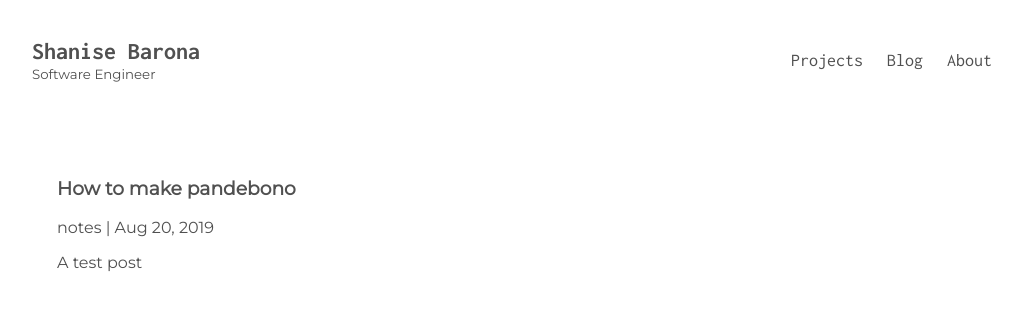
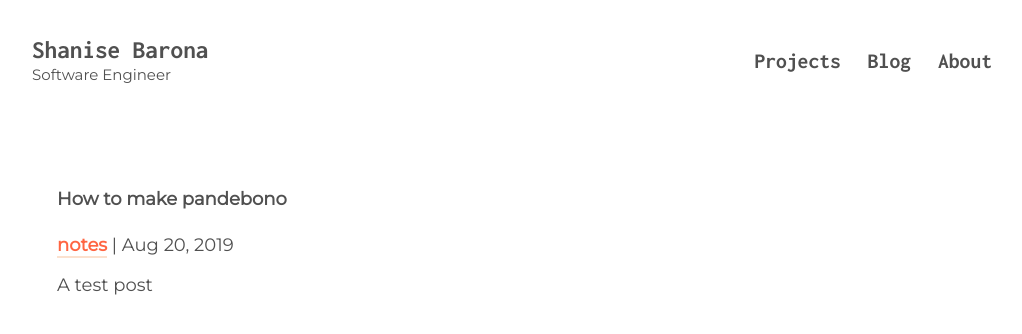
Before and after one commit to shanisebarona/shanisebarona.github.io, a Jekyll site: the page built from _posts/2019-08-20-pandebono.md, in a window 1280 px wide. Shown: the top 334 px of the page, without its empty margins (128-1150 px from the left). Built offline with Jekyll 4.4.1, drawn with Linux system fonts in a browser that asks for light colours.

Commit message:
🤷🏾‍♀️

```diff
--- a/_layouts/post.html
+++ b/_layouts/post.html
@@ -2,7 +2,9 @@
 layout: default
 ---
 <section class="blog-post">
-  <h1>{{ page.title }}</h1>
-  <p> <a href="/{{ page.categories }}" class="post-category">{{ page.categories }}</a> | {{ page.date | date: '%b %d, %Y' }}</p>
+  <section class="post-intro">
+    <h1>{{ page.title }}</h1>
+    <p> <a href="/{{ page.categories }}" class="post-category">{{ page.categories }}</a> | {{ page.date | date: '%b %d, %Y' }}</p>
+  </section>
   {{ content }}
 </section>
--- a/blog.html
+++ b/blog.html
@@ -13,7 +13,7 @@ permalink: /blog
     <ul>
       {% for post in site.posts %}
         <li>
-          <h2><a href="{{ post.url }}">{{ post.title }}</a></h2>
+          <h2><a class ="post-url"href="{{ post.url }}">{{ post.title }}</a></h2>
           <p>{{ post.description }}</p>
         </li><br>
       {% endfor %}
--- a/styles.css
+++ b/styles.css
@@ -2,7 +2,7 @@
 
 html, body {
   margin: 0;
-  font-size: 16px;
+  font-size: 18px;
   color: #505050;
   font-family: 'Montserrat', sans-serif;
 }
@@ -11,8 +11,12 @@ html, body {
     max-width: 1060px;
 }
 
+::selection {
+  background-color: #FFD5CB;
+}
+
 a {
-  color: #505050;
+  color: #FF6542;
   text-decoration: none;
 }
 
@@ -44,15 +48,24 @@ nav {
 }
 
 .nav-links a {
-  font-size: 18px;
   font-family: 'Inconsolata', monospace;
+  font-weight: 600;
+  font-size: 1.2rem;
+  color: #505050;
+}
 
+.nav-links a:hover, .name a:hover  {
+  color: #FF6542;
 }
 
 .name {
   font-family: 'Inconsolata', monospace;
   font-weight: 700;
-  font-size: 1.5rem;
+  font-size: 1.4rem;
+}
+
+.name a {
+  color: #505050;
 }
 
 /* HI STYLING */
@@ -64,12 +77,12 @@ nav {
 }
 
 .hi {
-  font-size: 22px;
+  font-size: 1.5rem;
   padding: 0 50px;
   line-height: 2;
 }
 
- .wave {
+.wave {
   font-size: 3rem;
   margin-left: 50px;
   animation: wave-animation 0.3s infinite;
@@ -91,6 +104,7 @@ main {
   place-items: center;
   box-shadow: 0 2px 6px rgba(0, 0, 0, 0.15);
   border-radius: 5px;
+  color: #505050;
 }
 
 .project:hover {
@@ -127,11 +141,36 @@ h2 {
     margin: 0 75px;
   }
 
+  .blog-list a {
+    color: #505050
+  }
+
   .blog-post {
     margin: 0 75px;
   }
 
   /* POST STYLING */
+  .post-url:hover {
+    color: #FF6542;
+  }
+
   .post-category {
+    border-bottom-width: 2px;
+    border-bottom-style: solid;
+    border-bottom-color: #fbe1cf;
+    font-weight: 600;
+  }
 
+  .post-category:hover {
+    border-bottom-width: 2px;
+    border-bottom-style: solid;
+    border-bottom-color: #FF6542;
+    font-weight: 600;
   }
+
+  .post-category:active {
+    border-bottom-width: 2px;
+    border-bottom-style: solid;
+    border-bottom-color: #FF6542;
+    font-weight: 600;
+  }
```
Also changed, not shown: _posts/2019-08-20-pandebono.md (renamed from _posts/2019-08-20-falafel.md).
